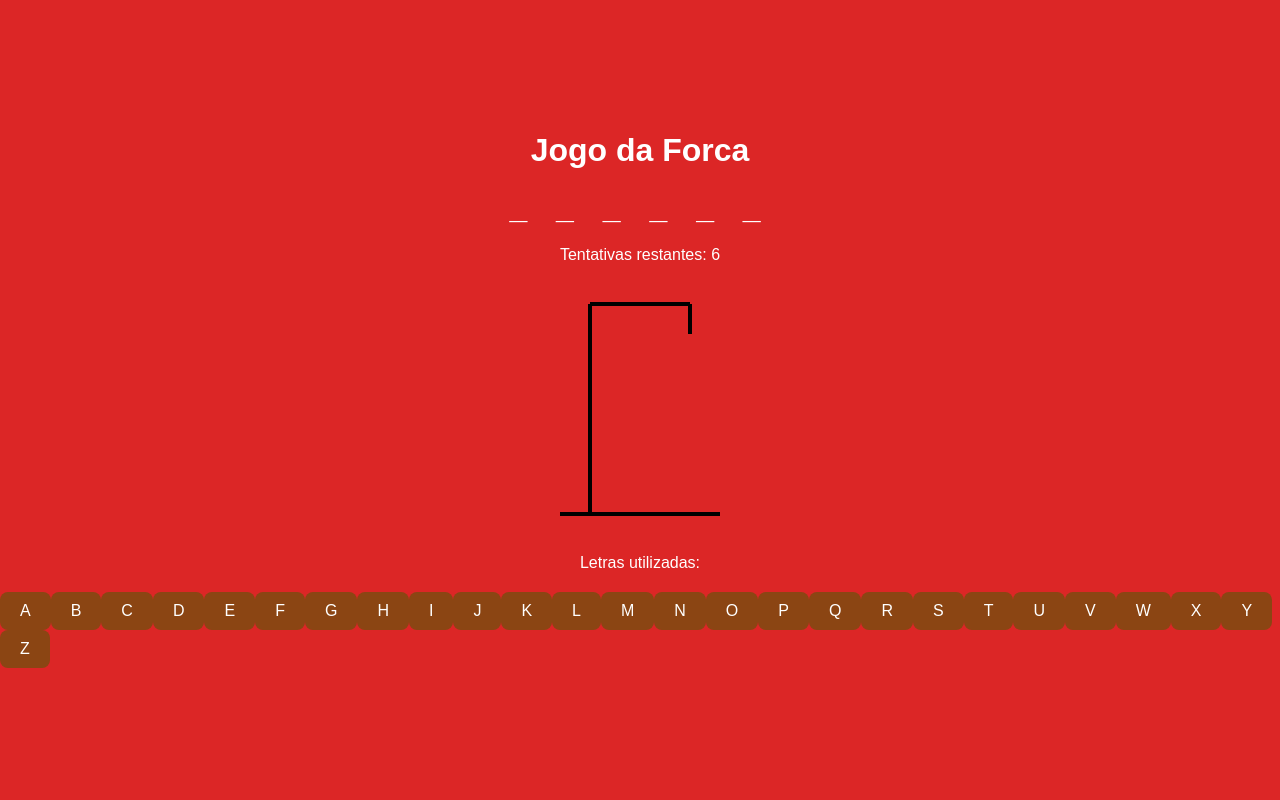
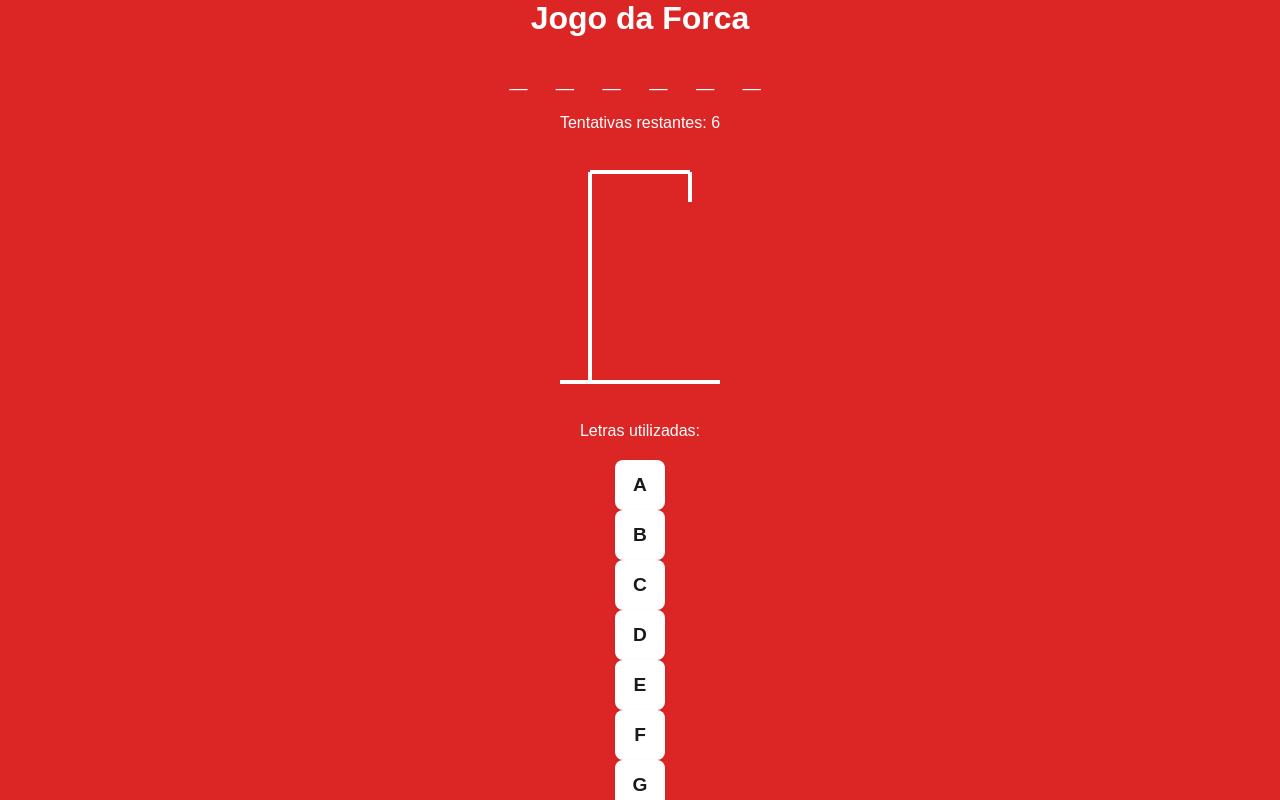
Before and after one commit to MatheusV2021/jogo-da-forca, a Next.js app in the folder jogo-da-forca/: page / in a window 1280 px wide. Shown: the top 800 px of the page. Built offline with nearby package versions, Linux system fonts and the light colour scheme.

Commit message:
correção de cores e espaço

```diff
--- a/jogo-da-forca/app/globals.css
+++ b/jogo-da-forca/app/globals.css
@@ -1,12 +1,12 @@
 :root {
-  --background: #ffffff;
-  --foreground: #171717;
+  --background: #1a1a1a;
+  --foreground: #ffffff;
 }
 
 @media (prefers-color-scheme: dark) {
   :root {
-    --background: #0a0a0a;
-    --foreground: #ededed;
+    --background: #1a1a1a;
+    --foreground: #ffffff;
   }
 }
 
--- a/jogo-da-forca/app/hangman.module.css
+++ b/jogo-da-forca/app/hangman.module.css
@@ -17,11 +17,20 @@
 }
 
 .button {
-  padding: 10px 20px;
-  background: #8B4513;
-  border: none;
+  padding: 12px;
+  background: white;
+  border: 2px solid transparent;
   border-radius: 8px;
-  color: white;
-  font-size: 1rem;
+  color: #1a1a1a;
+  font-size: 1.2rem;
   cursor: pointer;
+  transition: all 0.3s ease;
+  width: 50px;
+  height: 50px;
+  font-weight: bold;
+  display: flex;
+  align-items: center;
+  justify-content: center;
+  margin: 0;
+  box-shadow: 0 2px 4px rgba(0, 0, 0, 0.1);
 }
--- a/jogo-da-forca/components/HangmanDrawing.js
+++ b/jogo-da-forca/components/HangmanDrawing.js
@@ -3,34 +3,34 @@ import React from "react";
 const HangmanDrawing = ({ wrongCount }) => (
   <svg width="200" height="250">
     {/* Base */}
-    <line x1="20" y1="230" x2="180" y2="230" stroke="black" strokeWidth="4" />
-    <line x1="50" y1="230" x2="50" y2="20" stroke="black" strokeWidth="4" />
-    <line x1="50" y1="20" x2="150" y2="20" stroke="black" strokeWidth="4" />
-    <line x1="150" y1="20" x2="150" y2="50" stroke="black" strokeWidth="4" />
+    <line x1="20" y1="230" x2="180" y2="230" stroke="white" strokeWidth="4" />
+    <line x1="50" y1="230" x2="50" y2="20" stroke="white" strokeWidth="4" />
+    <line x1="50" y1="20" x2="150" y2="20" stroke="white" strokeWidth="4" />
+    <line x1="150" y1="20" x2="150" y2="50" stroke="white" strokeWidth="4" />
 
     {/* Cabeça */}
     {wrongCount >= 1 && (
-      <circle cx="150" cy="70" r="20" stroke="red" strokeWidth="4" fill="none" />
+      <circle cx="150" cy="70" r="20" stroke="white" strokeWidth="4" fill="none" />
     )}
     {/* Corpo */}
     {wrongCount >= 2 && (
-      <line x1="150" y1="90" x2="150" y2="150" stroke="red" strokeWidth="4" />
+      <line x1="150" y1="90" x2="150" y2="150" stroke="white" strokeWidth="4" />
     )}
     {/* Braço esquerdo */}
     {wrongCount >= 3 && (
-      <line x1="150" y1="110" x2="120" y2="140" stroke="red" strokeWidth="4" />
+      <line x1="150" y1="110" x2="120" y2="140" stroke="white" strokeWidth="4" />
     )}
     {/* Braço direito */}
     {wrongCount >= 4 && (
-      <line x1="150" y1="110" x2="180" y2="140" stroke="red" strokeWidth="4" />
+      <line x1="150" y1="110" x2="180" y2="140" stroke="white" strokeWidth="4" />
     )}
     {/* Perna esquerda */}
     {wrongCount >= 5 && (
-      <line x1="150" y1="150" x2="120" y2="190" stroke="red" strokeWidth="4" />
+      <line x1="150" y1="150" x2="120" y2="190" stroke="white" strokeWidth="4" />
     )}
     {/* Perna direita */}
     {wrongCount >= 6 && (
-      <line x1="150" y1="150" x2="180" y2="190" stroke="red" strokeWidth="4" />
+      <line x1="150" y1="150" x2="180" y2="190" stroke="white" strokeWidth="4" />
     )}
   </svg>
 );
--- a/jogo-da-forca/components/HangmanGame.js
+++ b/jogo-da-forca/components/HangmanGame.js
@@ -113,15 +113,25 @@ const HangmanGame = () => {
       {/* Teclado virtual */}
       {gameStatus === "playing" && (
         <div className={styles.keyboard}>
-          {"ABCDEFGHIJKLMNOPQRSTUVWXYZ".split("").map((letter) => (
-            <button
-              key={letter}
-              onClick={() => makeGuess(letter)}
-              disabled={guessedLetters.has(letter)}
-              className={`${styles.button} ${getLetterStatus(letter)}`}
-            >
-              {letter}
-            </button>
+          {[
+            ['A', 'B', 'C', 'D', 'E', 'F'],
+            ['G', 'H', 'I', 'J', 'K', 'L'],
+            ['M', 'N', 'O', 'P', 'Q', 'R'],
+            ['S', 'T', 'U', 'V', 'W', 'X'],
+            ['Y', 'Z', '', '', '', '']
+          ].map((row, rowIndex) => (
+            <div key={rowIndex} className={styles.keyboardRow}>
+              {row.map((letter) => (
+                <button
+                  key={letter}
+                  onClick={() => letter && makeGuess(letter)}
+                  disabled={!letter || guessedLetters.has(letter)}
+                  className={`${styles.button} ${letter ? getLetterStatus(letter) : styles.hidden}`}
+                >
+                  {letter}
+                </button>
+              ))}
+            </div>
           ))}
         </div>
       )}
```
